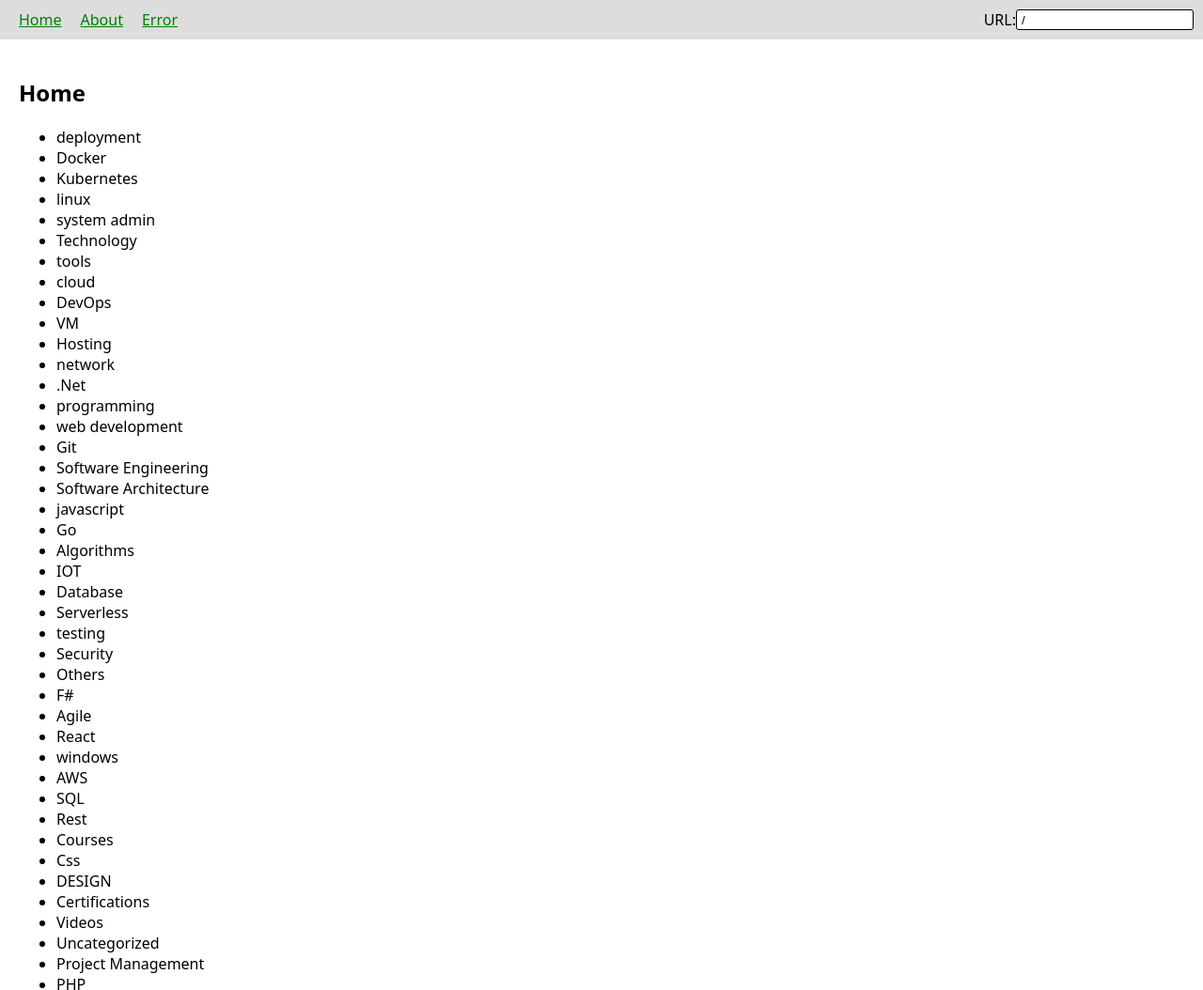
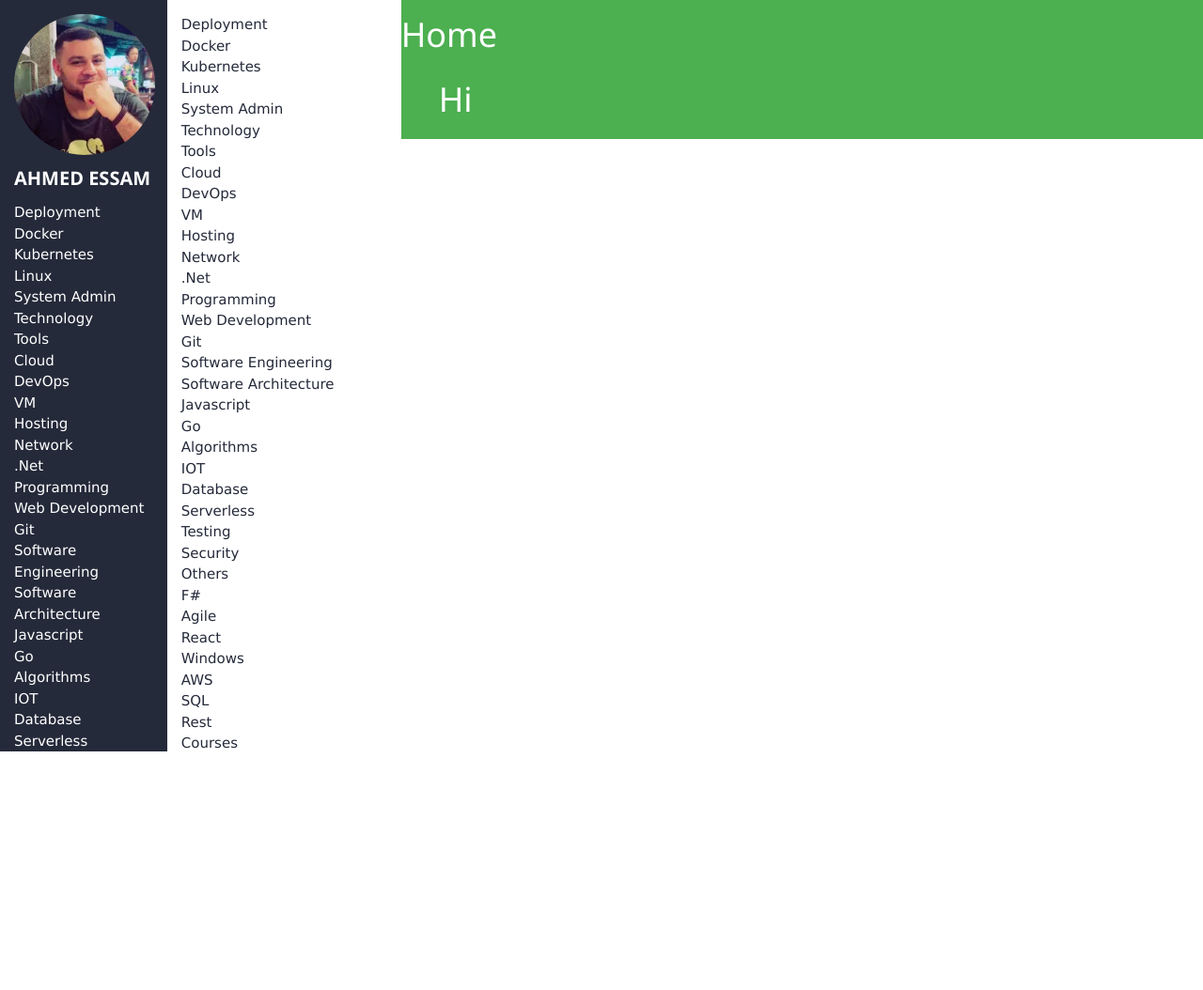
Before and after one commit to eramax/blog-preact-html, a website with bundled scripts: page index.html in a window 1280 px wide. Shown: the top 1054 px of the page at 94% size. After the commit the page ends 800 px from the top, so only its background shows below. Built offline with nearby package versions, Linux system fonts and the light colour scheme.

Commit message:
new design 1

```diff
--- a/index.html
+++ b/index.html
@@ -5,6 +5,7 @@
     name="viewport"
     content="width=device-width, initial-scale=1.0, minimal-ui"
   />
+  <link rel="stylesheet" href="https://www.w3schools.com/w3css/4/w3.css" />
+  <link rel="stylesheet" href="style.css" />
   <script type="module" src="script.js"></script>
-  <link rel="stylesheet" href="style.css" />
 </html>
--- a/script.js
+++ b/script.js
@@ -13,7 +13,7 @@
   constructor(props) {
     super(props);
     this.state = {
-      categories: null,
+      categories: [],
       posts: {},
       selectedCategory: null,
       url: null
@@ -40,40 +40,18 @@
         console.log(error);
       });
   }
-  getCategories() {
-    let list = [];
-    if (this.state.categories != null) {
-      this.state.categories.map(it => {
-        list.push(
-          html`
-            <li
-              className=${it == this.state.selectedPost
-                ? "pure-menu-item cat-item-selected"
-                : "pure-menu-item"}
-            >
-              <a
-                className="pure-menu-link"
-                onClick=${() => this.selectCategory([...[it]])}
-              >
-                ${it}
-              </a>
-            </li>
-          `
-        );
-      });
-    }
-
-    return list;
-  }
   render = () => html`
-    <div class="app">
-      <${Header} url=${this.state.url} />
-      <${Router} onChange=${e => this.setState(e)}>
-        <${About} path="/about" />
-        <${NotFound} default />
-        <${Post} path="/:slug" url=${this.state.url}><//>
-        <${Home} path="/">${this.getCategories()}<//>
-      <//>
+    <div class="w3-row w3-theme wapper">
+      <div class="w3-col w3-third">
+        <${CatNav} url=${this.state.url} cats=${this.state.categories} />
+        <${PostNav} url=${this.state.url} cats=${this.state.categories} />
+      </div>
+      <div class="w3-green w3-col w3-twothird">
+        <${Router} onChange=${e => this.setState(e)}>
+          <${Post} path="/:slug" url=${this.state.url}><//>
+          <${Home} path="/"><h1>Hi</h1><//>
+        <//>
+      </div>
     </div>
   `;
 }
@@ -110,12 +88,12 @@
   render() {
     return this.state.isLoading
       ? html`
-          <h1>Loading....</h1>
+          <main><h1>Loading....</h1></main>
         `
       : this.state.error
       ? this.notFound
       : html`
-          <h2>${this.state.post.title}</h2>
+          <main><h2>${this.state.post.title}</h2></main>
         `;
   }
 }
@@ -123,13 +101,44 @@
 const Header = props => {
   return html`
     <header>
-      <nav>
-        <a href="/">Home</a>
-        <a href="/about">About</a>
-        <a href="/error">Error</a>
-      </nav>
-      <section>URL:<input readonly value=${props.url} /></section>
+      Header
     </header>
+  `;
+};
+
+const CatNav = props => {
+  return html`
+    <nav class="navlist  catList w3-col s5 m5 l5">
+      <div>
+        <img
+          width="150"
+          height="150"
+          class="w3-circle"
+          alt="Ahmed Essam"
+          src="./assets/icons/me0.webp"
+        />
+        <h4 class="brand">AHMED ESSAM</h4>
+      </div>
+      ${props.cats.map(
+        it =>
+          html`
+            <li><a onClick=${() => console.log(it)}>${it}</a></li>
+          `
+      )}
+    </nav>
+  `;
+};
+
+const PostNav = props => {
+  return html`
+    <nav class="navlist postList w3-col s7 m6 l7">
+      ${props.cats.map(
+        it =>
+          html`
+            <li><a onClick=${() => console.log(it)}>${it}</a></li>
+          `
+      )}
+    </nav>
   `;
 };
 
--- a/style.css
+++ b/style.css
@@ -1,31 +1,30 @@
-html,
-body {
-  margin: 0;
-  min-height: 100%;
-  font-family: system-ui, sans-serif;
+.wapper {
+  height: 100%;
 }
 
-header {
-  display: flex;
-  padding: 10px;
-  background: #ddd;
-}
-header > nav {
-  flex: 1;
-}
-header > nav > a {
-  padding: 10px;
-  color: green;
-}
-header > section {
-  display: flex;
-}
-header input {
-  border: 1px solid;
-  border-radius: 3px;
-  padding: 2px 5px;
+.navlist {
+  height: 100vh;
+  overflow: auto;
+  list-style: none;
+  padding: 15px;
+  text-transform: capitalize;
 }
 
-.app > section {
-  padding: 20px;
+.catList {
+  background: #252a3a;
+  color: white;
 }
+
+.postList {
+  color: #252a3a;
+}
+.brand {
+  font-weight: bold;
+}
+
+.link {
+  cursor: pointer;
+  display: block;
+  text-decoration: none;
+  white-space: nowrap;
+}
```
